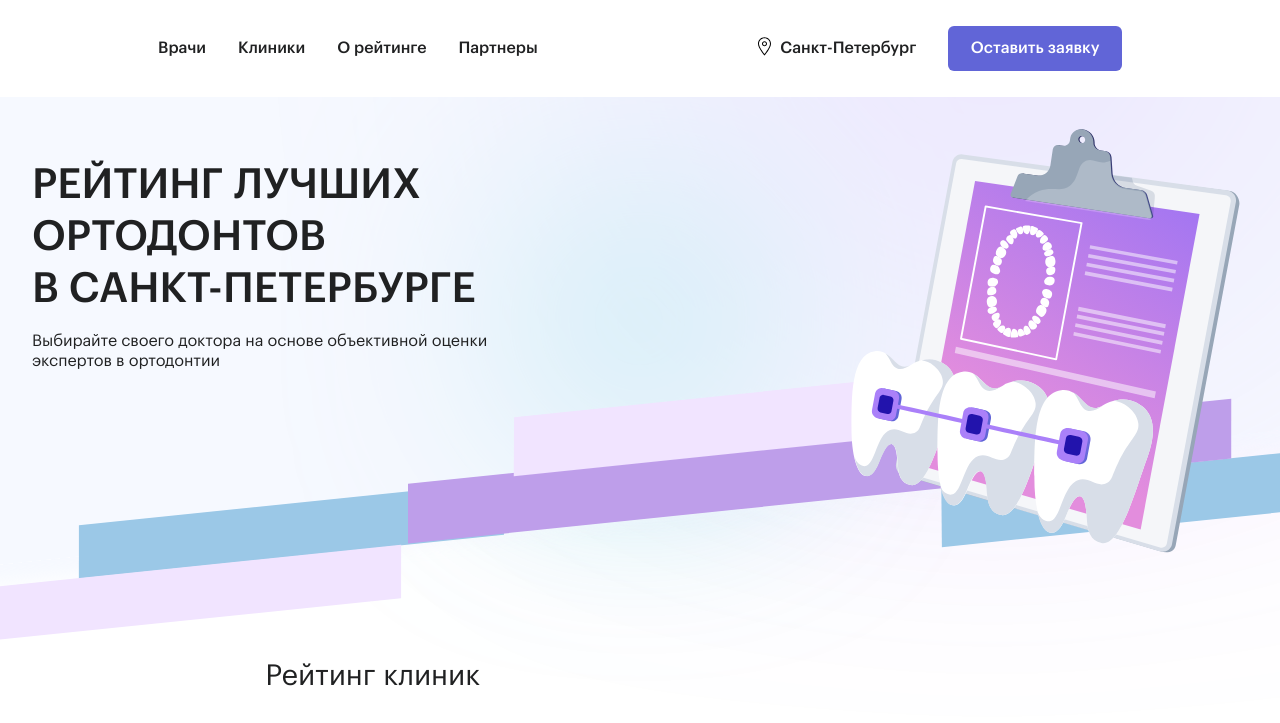
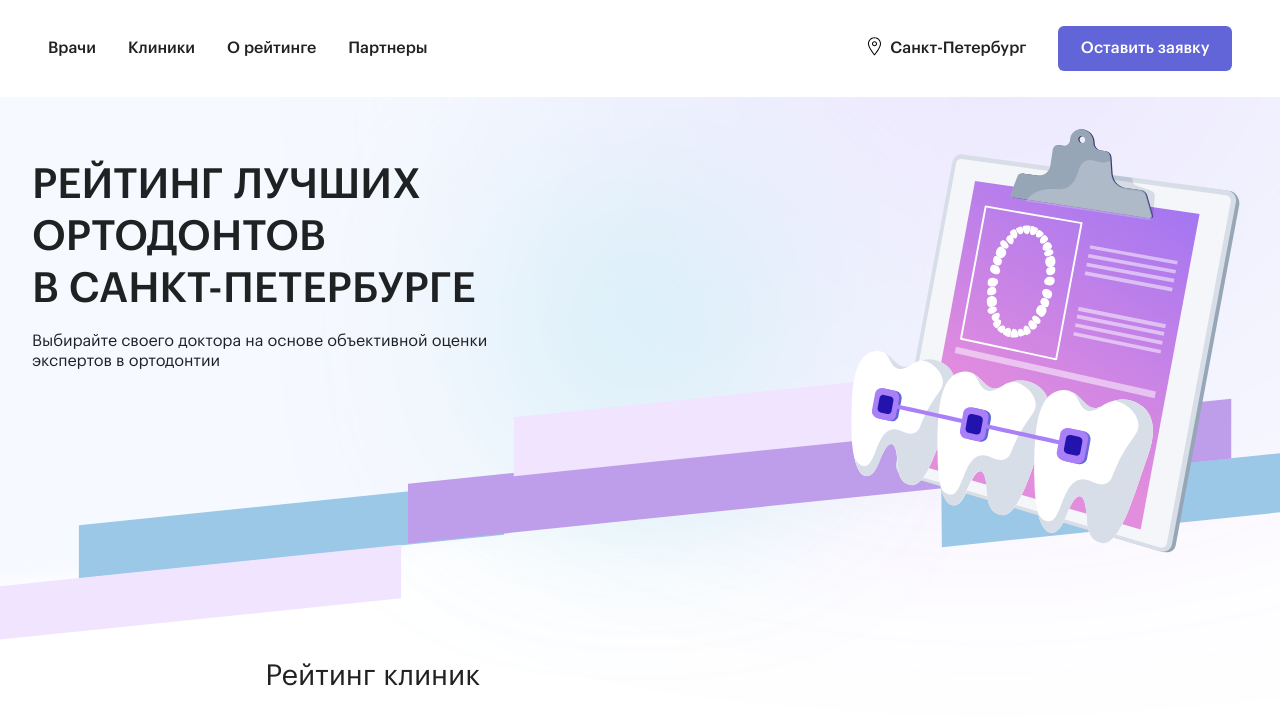
Before and after one commit to lonely43/doctors-in-SPB, a website: page index.html in a window 1280 px wide. Shown: the top 723 px of the page. Drawn offline with Linux system fonts and the light colour scheme; files whose address does not match are found by name.

Commit message:
fix limits (nav)

```diff
--- a/static/scss/nav.scss
+++ b/static/scss/nav.scss
@@ -14,6 +14,7 @@ nav{
       display: flex;
       justify-content: space-between;
       align-items: center;
+
       .links{
          list-style: none;
 
@@ -210,8 +211,6 @@ nav{
       }
 
       @media screen and (min-width: 900px) {
-         justify-content: space-around;
-
          .links{
             display: flex;
          }
```
Also changed, not shown: static/css/index/index.css, static/css/nav.css, 1 other file.
